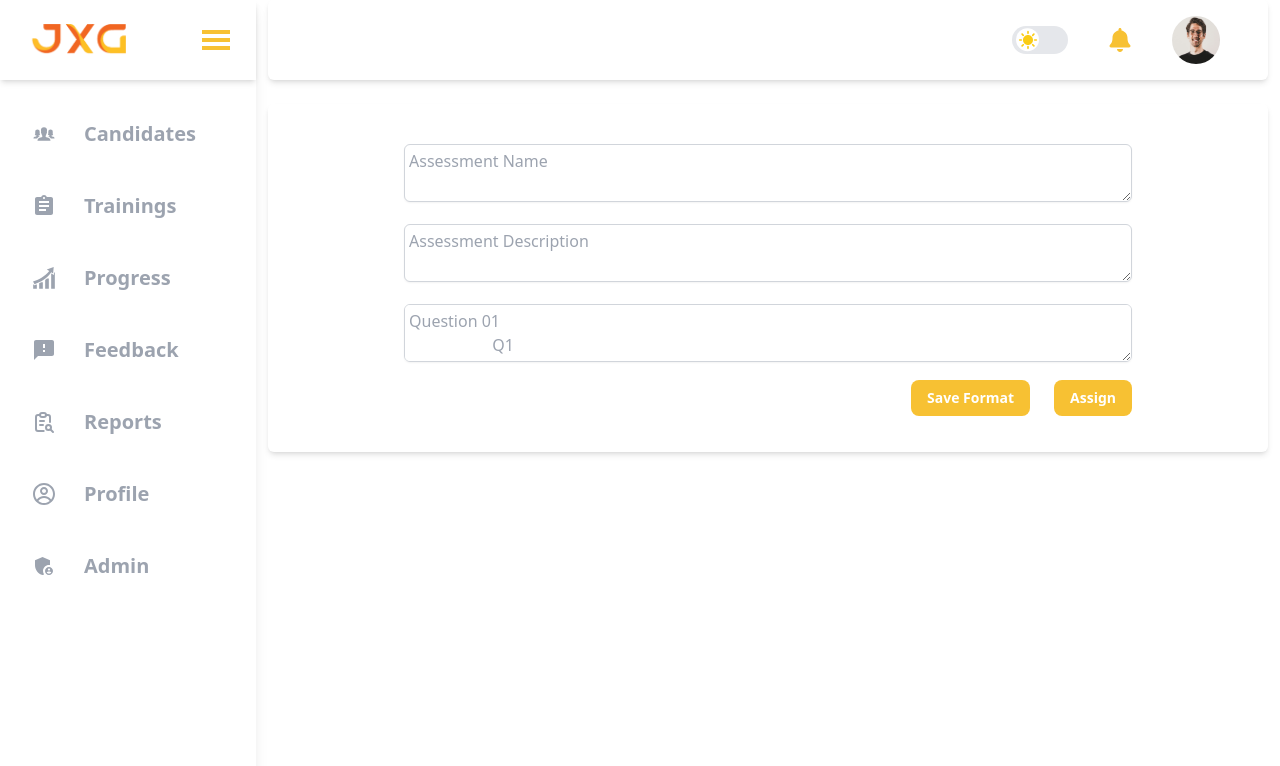
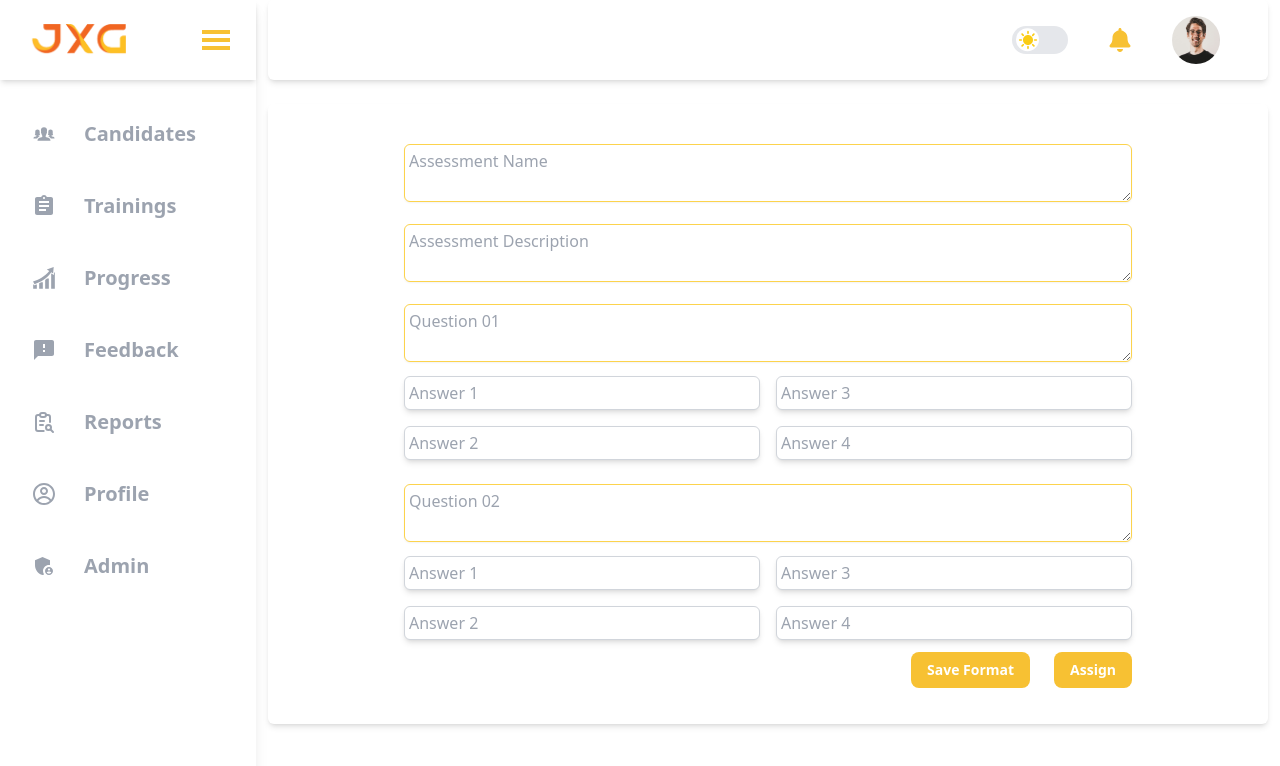
Before and after one commit to tharsikan1999/JXG-Training-System, a React (Vite) app: page /create_assessment in a window 1280 px wide. Shown: the top 766 px of the page. Built offline with nearby package versions, Linux system fonts and the light colour scheme.

Commit message:
completed create assessment page, modified search bar

```diff
--- a/src/Components/SearchBar.tsx
+++ b/src/Components/SearchBar.tsx
@@ -22,7 +22,7 @@ const SearchBar: React.FC<SearchBarProps> = ({ onSearch }) => {
   };
 
   return (
-    <div className="flex justify-center">
+    <div className="flex">
       <form onSubmit={handleSearch} className="w-48 max-w-md">
         <div className="flex items-center rounded-full border border-CustomYellow">
           <input
--- a/src/Pages/CreateAssessment.tsx
+++ b/src/Pages/CreateAssessment.tsx
@@ -7,7 +7,16 @@ const CreateAssessment=()=>{
     const [formData, setFormData] = useState({
         assessmentName: '',
         assessmentDescription:'',
-        question:'',
+        question1:'',
+        answer1: '',
+        answer2: '',
+        answer3: '',
+        answer4: '',
+        question2:'',
+        answer2_1: '',
+        answer2_2: '',
+        answer2_3: '',
+        answer2_4: '',
     });
     const handleChange =(e: React.ChangeEvent<HTMLInputElement | HTMLTextAreaElement>) =>{
         const {name,value} = e.target;
@@ -20,33 +29,117 @@ const CreateAssessment=()=>{
         <div>
             <div className="mt-4 mx-28">
                 <textarea
-                    className="border border-gray-300 p-1 w-full rounded-md shadow-sm
+                    className="border border-amber-300 p-1 w-full rounded-md shadow-sm
                     focus:outline-none focus:ring-2 focus:ring-amber-500"
-                    name="trainingName"
+                    name="assessmentName"
                     value={formData.assessmentName}
                     onChange={handleChange}
                     placeholder="Assessment Name"/>
             </div>
             <div className="mt-4 mx-28">
                 <textarea
-                    className="border border-gray-300 p-1 w-full rounded-md shadow-sm
+                    className="border border-amber-300 p-1 w-full rounded-md shadow-sm
                     focus:outline-none focus:ring-2 focus:ring-amber-500"
-                    name="trainingDescription"
+                    name="assessmentDescription"
                     value={formData.assessmentDescription}
                     onChange={handleChange}
                     placeholder="Assessment Description"/>
             </div>
             <div className="mt-4 mx-28">
                 <textarea
-                    className="border border-gray-300 p-1 w-full h-auto rounded-md shadow-sm
+                    className="border border-amber-300 p-1 w-full h-auto rounded-md shadow-sm
                     focus:outline-none focus:ring-2 focus:ring-amber-500"
-                    name="trainingDescription"
-                    value={formData.assessmentDescription}
+                    name="question1"
+                    value={formData.question1}
                     onChange={handleChange}
-                    placeholder="Question 01
-                    Q1
-                    Q2
-                    Q3"/>
+                    placeholder="Question 01"
+                />
+                <div className="grid grid-rows-2 grid-flow-col gap-4 mt-2 ">
+                    <input
+                        className="border border-gray-300 p-1 rounded-md shadow-md
+                        focus:outline-none focus:ring-2 focus:ring-amber-500"
+                        type="text"
+                        name="answer1"
+                        value={formData.answer1}
+                        onChange={handleChange}
+                        placeholder="Answer 1"
+                    />
+                    <input
+                            className="border border-gray-300 p-1 rounded-md shadow-md
+                            focus:outline-none focus:ring-2 focus:ring-amber-500"
+                            type="text"
+                            name="answer2"
+                            value={formData.answer2}
+                            onChange={handleChange}
+                            placeholder="Answer 2"
+                    />
+                    <input
+                            className="border border-gray-300 p-1 rounded-md shadow-md
+                            focus:outline-none focus:ring-2 focus:ring-amber-500"
+                            type="text"
+                            name="answer3"
+                            value={formData.answer3}
+                            onChange={handleChange}
+                            placeholder="Answer 3"
+                    />
+                    <input
+                        className="border border-gray-300 p-1 rounded-md shadow-md
+                        focus:outline-none focus:ring-2 focus:ring-amber-500"
+                        type="text"
+                        name="answer4"
+                        value={formData.answer4}
+                        onChange={handleChange}
+                        placeholder="Answer 4"
+                    />
+                </div>
+            </div>
+            <div className="mt-6 mx-28">
+                <textarea
+                    className="border border-amber-300 p-1 w-full h-auto rounded-md shadow-sm
+                    focus:outline-none focus:ring-2 focus:ring-amber-500"
+                    name="question2"
+                    value={formData.question2}
+                    onChange={handleChange}
+                    placeholder="Question 02"
+                />
+                <div className="grid grid-rows-2 grid-flow-col gap-4 mt-2">
+                    <input
+                        className="border border-gray-300 p-1 rounded-md shadow-md
+                        focus:outline-none focus:ring-2 focus:ring-amber-500"
+                        type="text"
+                        name="answer2_1"
+                        value={formData.answer2_1}
+                        onChange={handleChange}
+                        placeholder="Answer 1"
+                    />
+                    <input
+                            className="border border-gray-300 p-1 rounded-md shadow-md
+                            focus:outline-none focus:ring-2 focus:ring-amber-500"
+                            type="text"
+                            name="answer2_2"
+                            value={formData.answer2_2}
+                            onChange={handleChange}
+                            placeholder="Answer 2"
+                    />
+                    <input
+                            className="border border-gray-300 p-1 rounded-md shadow-md
+                            focus:outline-none focus:ring-2 focus:ring-amber-500"
+                            type="text"
+                            name="answer2_3"
+                            value={formData.answer2_3}
+                            onChange={handleChange}
+                            placeholder="Answer 3"
+                    />
+                    <input
+                        className="border border-gray-300 p-1 rounded-md shadow-md
+                        focus:outline-none focus:ring-2 focus:ring-amber-500"
+                        type="text"
+                        name="answer2_4"
+                        value={formData.answer2_4}
+                        onChange={handleChange}
+                        placeholder="Answer 4"
+                    />
+                </div>
             </div>
             <div className="flex justify-end">
             <button
--- a/src/Pages/CreateTraining.tsx
+++ b/src/Pages/CreateTraining.tsx
@@ -10,6 +10,9 @@ import Assessment from "./Assessment";
 
 
 const CreateTraining = () => {
+  const handleSearch = (query: string)=>{
+    console.log('Search query:', query);
+  };
   const [formData, setFormData] = useState({
     status: '',
     startDate: '',
@@ -206,8 +209,9 @@ const CreateTraining = () => {
           />
         </div>
         <div>
-          <div>
-          <h2>Candidates :</h2>
+          <div className="flex mt-4 mx-28">
+          <h2 className="mr-4">Candidates :</h2>
+          <SearchBar onSearch={handleSearch}/>
           </div>
 
           {/*<SearchBar onSearch={handleSearch}/></div>*/}
--- a/src/Pages/Trainings.tsx
+++ b/src/Pages/Trainings.tsx
@@ -6,16 +6,18 @@ import TrainingTable from "../Components/Tables/TrainingTable";
 
 const Trainings = () => {
   const navigate = useNavigate();
+  const handleSearch = (query: string)=>{
+    console.log('Search query:', query);
+  };
   return (
     <div>
       <div className="grid grid-cols-3 gap-2">
         <div>
-          {/**this should be modified
           <SearchBar onSearch={handleSearch}/>
-          */}
+
         </div>
         <div>
-          <SortBar/>
+          <SortBar />
         </div>
         <div className="sm:place-self-end">
         <button
```
